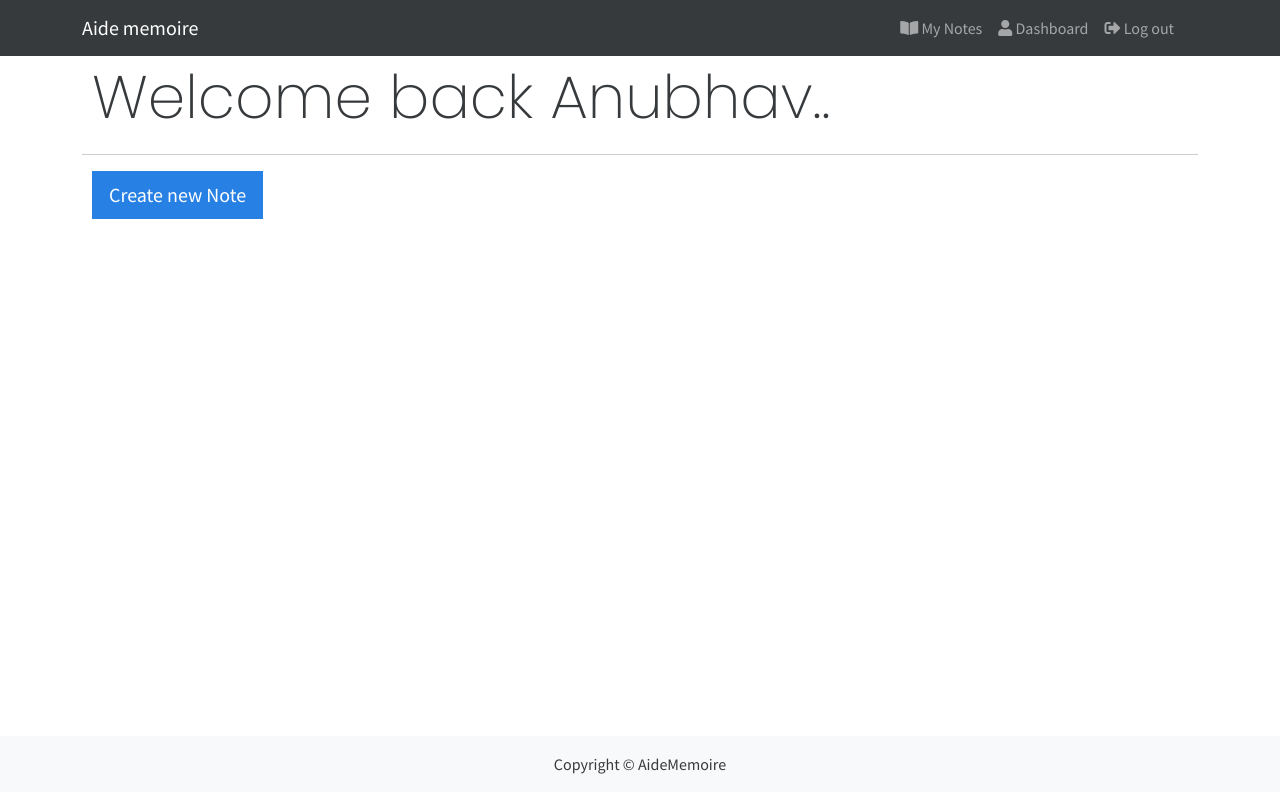
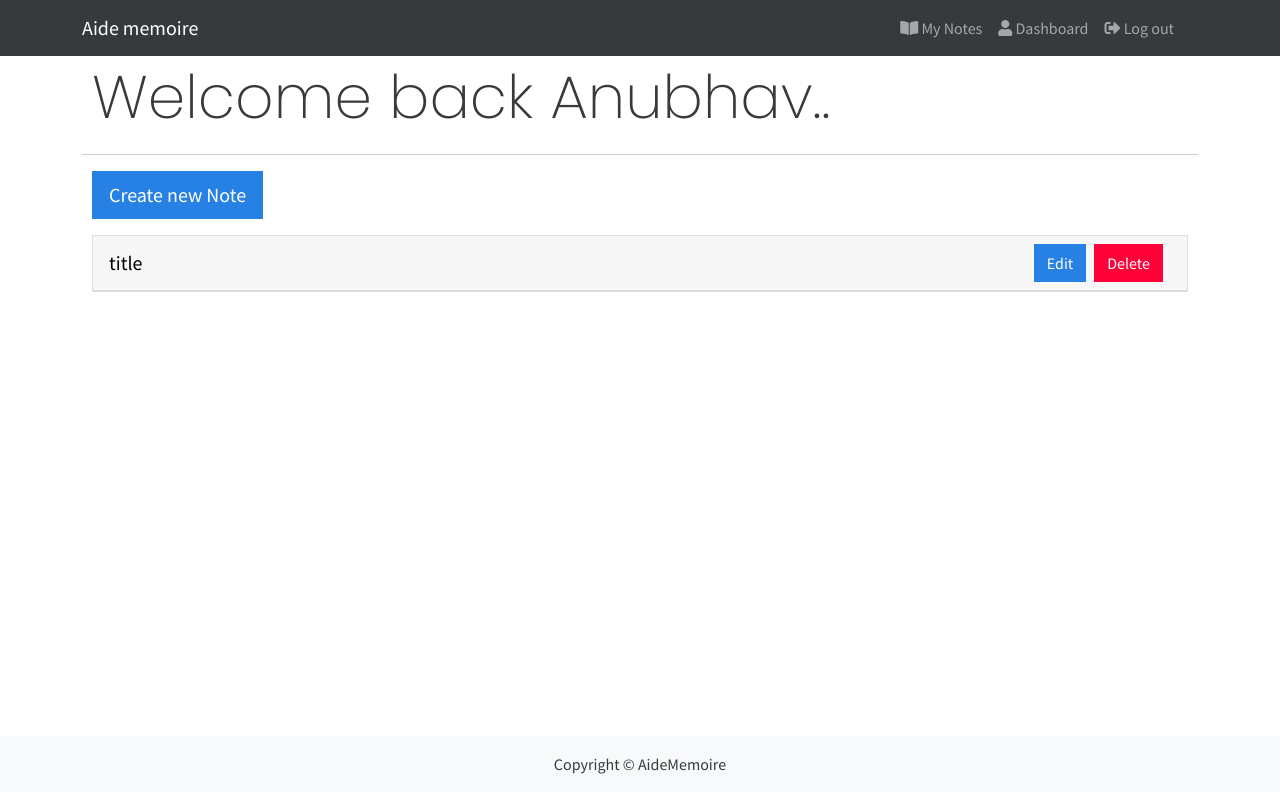
Before and after one commit to anubhavcu/aide-memoire, a React (Create React App) app in the folder frontend/: page /notes in a window 1280 px wide. Built offline with nearby package versions, Linux system fonts and the light colour scheme.

Commit message:
added cards to Notes component

```diff
--- a/frontend/src/components/MainScreen.jsx
+++ b/frontend/src/components/MainScreen.jsx
@@ -1,7 +1,11 @@
+import { useEffect } from 'react';
 import { Container, Row } from 'react-bootstrap';
 import './MainScreen.css';
 
 const MainScreen = ({ title, children }) => {
+  useEffect(() => {
+    console.log(children);
+  });
   return (
     <div className='main-background'>
       <Container>
--- a/frontend/src/components/screens/Notes/Notes.jsx
+++ b/frontend/src/components/screens/Notes/Notes.jsx
@@ -1,4 +1,4 @@
-import { Button } from 'react-bootstrap';
+import { Button, Card } from 'react-bootstrap';
 import { Link } from 'react-router-dom';
 import MainScreen from '../../MainScreen';
 
@@ -10,8 +10,32 @@ const Notes = () => {
           Create new Note
         </Button>
       </Link>
+      <Card style={{ margin: 10 }}>
+        <Card.Header style={{ display: 'flex' }}>
+          <span
+            style={{
+              flex: 1,
+              color: 'black',
+              textDecoration: 'none',
+              alignSelf: 'center',
+              fontSize: 20,
+              cursor: 'pointer',
+            }}
+          >
+            title
+          </span>
+          <div>
+            <Button>Edit</Button>
+            <Button variant='danger' className='mx-2'>
+              Delete
+            </Button>
+          </div>
+        </Card.Header>
+      </Card>
     </MainScreen>
   );
 };
 
 export default Notes;
+
+// for flex : 1  - https://developer.mozilla.org/en-US/docs/Web/CSS/flex
```
